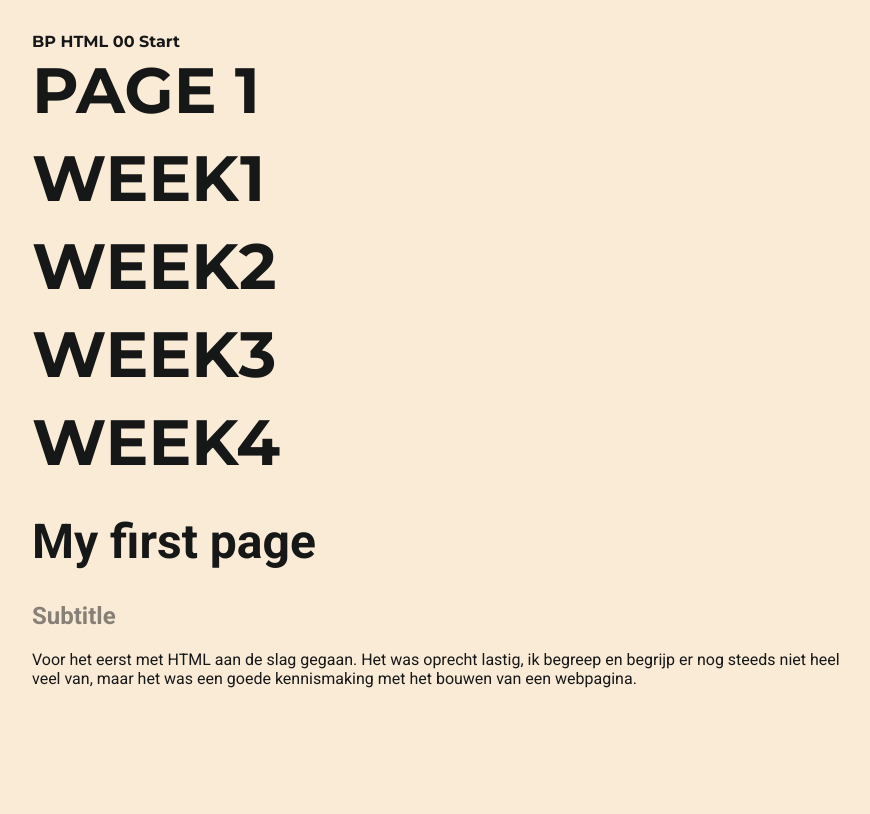
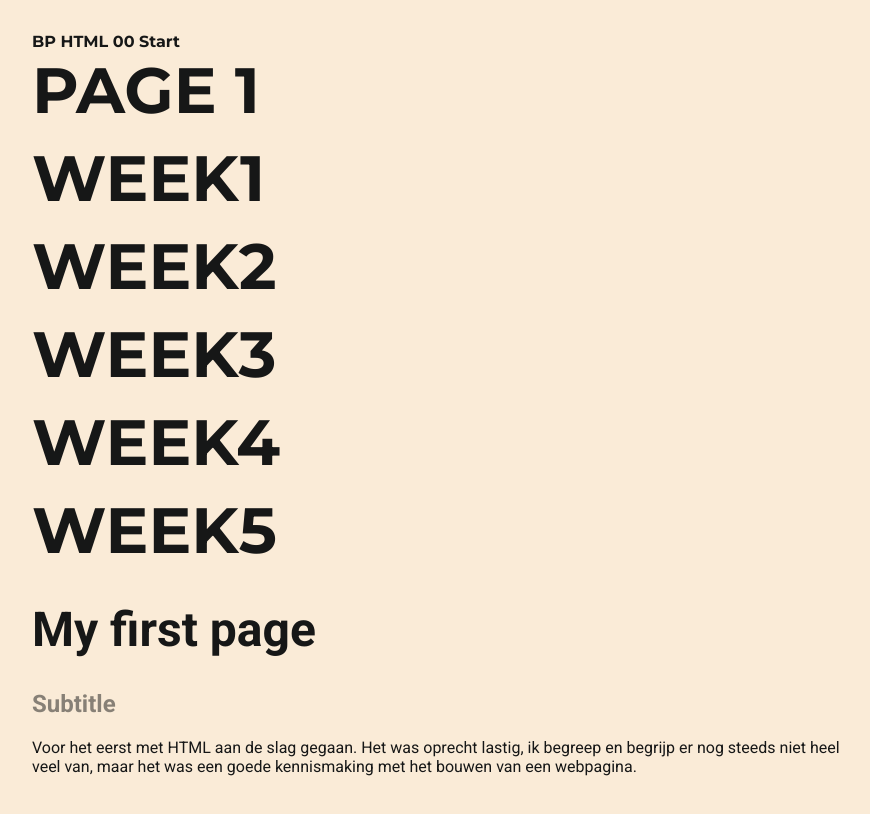
Before and after one commit to Alexandrevanheel/projectdocs, a plain HTML site: page Week_4.html in a window 1280 px wide. Shown: the whole page, without its empty margins (192-1062 px from the left). Drawn offline with Linux system fonts and the light colour scheme.

Commit message:
Update Week_4.html

```diff
--- a/Week_4.html
+++ b/Week_4.html
@@ -22,6 +22,7 @@
                 <li><a href="Week_2.html">Week2</a></li>
                 <li><a href="Week_3.html">Week3</a></li>
                 <li><a href="Week_4.html">Week4</a></li>
+                <li><a href="Week_5.html">Week5</a></li>
             </ul>
         </div>
         <page>
```
